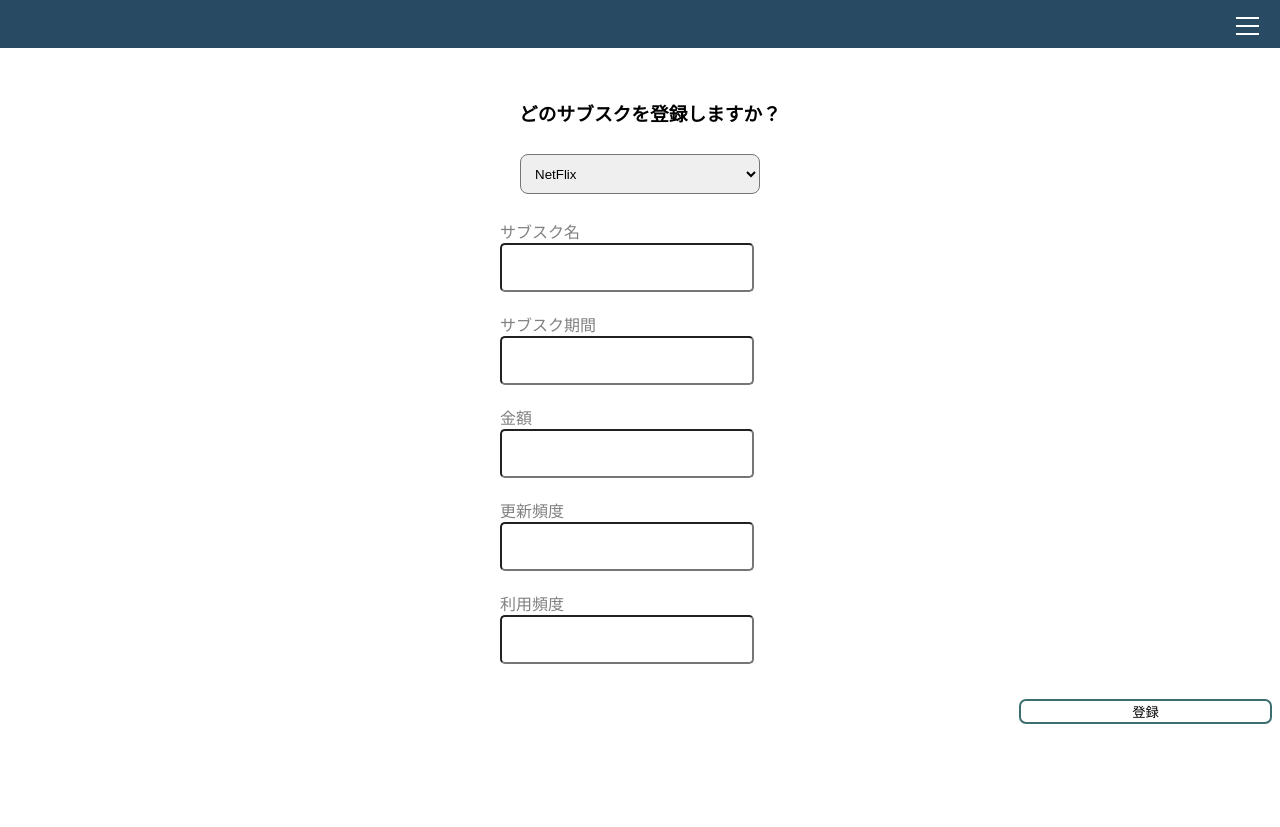
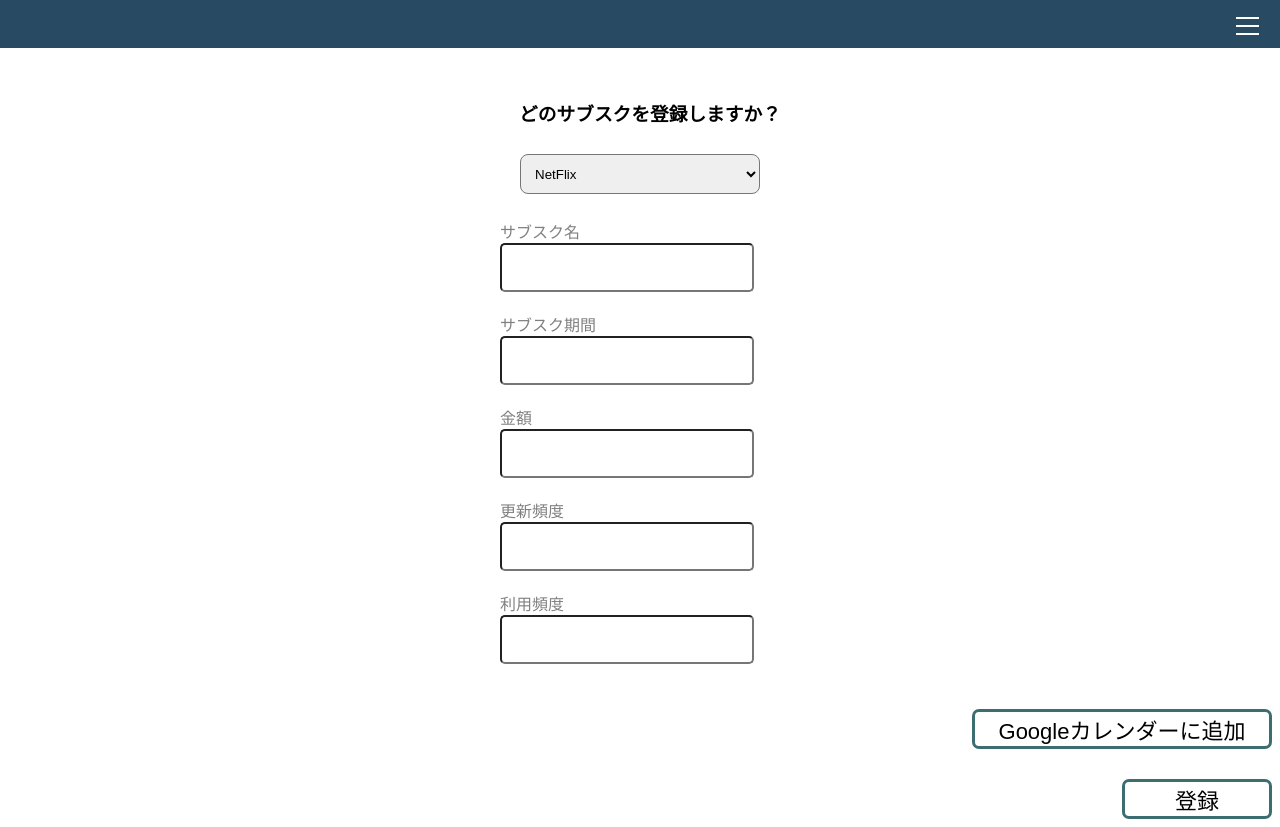
Before and after one commit to suke-0612/subcan, a Next.js app in the folder subcan/: page /register in a window 1280 px wide. Before the commit the page ends 800 px from the top, so only its background shows below. Built offline with nearby package versions, Linux system fonts and the light colour scheme; no server answers; sample sign-in values are in the browser's storage.

Commit message:
register googlebutton

```diff
--- a/subcan/src/app/(protected)/register/page.tsx
+++ b/subcan/src/app/(protected)/register/page.tsx
@@ -1,4 +1,6 @@
+"use client";
 import React from "react";
+import GoogleCalendarButton from "@/components/GoogleComponentButton";
 
 type Props = object; // Propsの型をここに定義
 
@@ -10,6 +12,11 @@ const MyComponent: React.FC<Props> = () => {
     { label: "更新頻度", value: "" },
     { label: "利用頻度", value: "" },
   ];
+  const eventTitle = "打ち合わせ";
+  const description = "クライアントとの定例ミーティング";
+  const location = "Zoom";
+  const start = new Date("2025-05-10T15:00:00+09:00");
+  const end = new Date("2025-05-10T16:00:00+09:00");
 
   return (
     <div style={{ paddingTop: "30px" }}>
@@ -77,13 +84,34 @@ const MyComponent: React.FC<Props> = () => {
           ))}
         </div>
       </div>
+      <div
+        style={{
+          display: "flex",
+          justifyContent: "flex-end",
+          marginTop: 10,
+          marginBottom: 30,
+        }}
+      >
+        <GoogleCalendarButton
+          title={eventTitle}
+          description={description}
+          location={location}
+          startTime={start}
+          endTime={end}
+        />
+      </div>
       <div style={{ display: "flex", justifyContent: "flex-end" }}>
         <button
           style={{
             backgroundColor: "white",
-            border: "2px solid #3C6E71",
+            border: "3px solid #3C6E71",
             borderRadius: "7px ",
-            width: "20%",
+            width: 150,
+            height: 40,
+            fontSize: 22,
+            display: "flex",
+            alignItems: "center",
+            justifyContent: "center",
           }}
         >
           登録
--- /dev/null
+++ b/subcan/src/components/GoogleComponentButton.tsx
@@ -0,0 +1,58 @@
+import React from "react";
+
+interface GoogleCalendarButtonProps {
+  title: string;
+  description?: string;
+  location?: string;
+  startTime: Date;
+  endTime: Date;
+}
+
+const formatDate = (date: Date): string => {
+  return date.toISOString().replace(/[-:]|\.\d{3}/g, "");
+};
+
+const GoogleCalendarButton: React.FC<GoogleCalendarButtonProps> = ({
+  title,
+  description,
+  location,
+  startTime,
+  endTime,
+}) => {
+  const handleClick = () => {
+    const baseUrl = "https://www.google.com/calendar/render";
+    const details = {
+      action: "TEMPLATE",
+      text: title,
+      dates: `${formatDate(startTime)}/${formatDate(endTime)}`,
+      details: description || "",
+      location: location || "",
+    };
+
+    const query = new URLSearchParams(details).toString();
+    const url = `${baseUrl}?${query}`;
+    window.open(url, "_blank");
+  };
+
+  return (
+    <button
+      style={{
+        backgroundColor: "white",
+        border: "3px solid #3C6E71",
+        borderRadius: "7px ",
+        width: 300,
+        height: 40,
+        fontSize: 22,
+        display: "flex",
+        alignItems: "center",
+        justifyContent: "center",
+      }}
+      onClick={handleClick}
+      className="bg-blue-600 text-white px-4 py-2 rounded hover:bg-blue-700"
+    >
+      Googleカレンダーに追加
+    </button>
+  );
+};
+
+export default GoogleCalendarButton;
```
Also changed, not shown: subcan/src/app/(public)/auth/register/page.tsx (+90 -2 lines).
